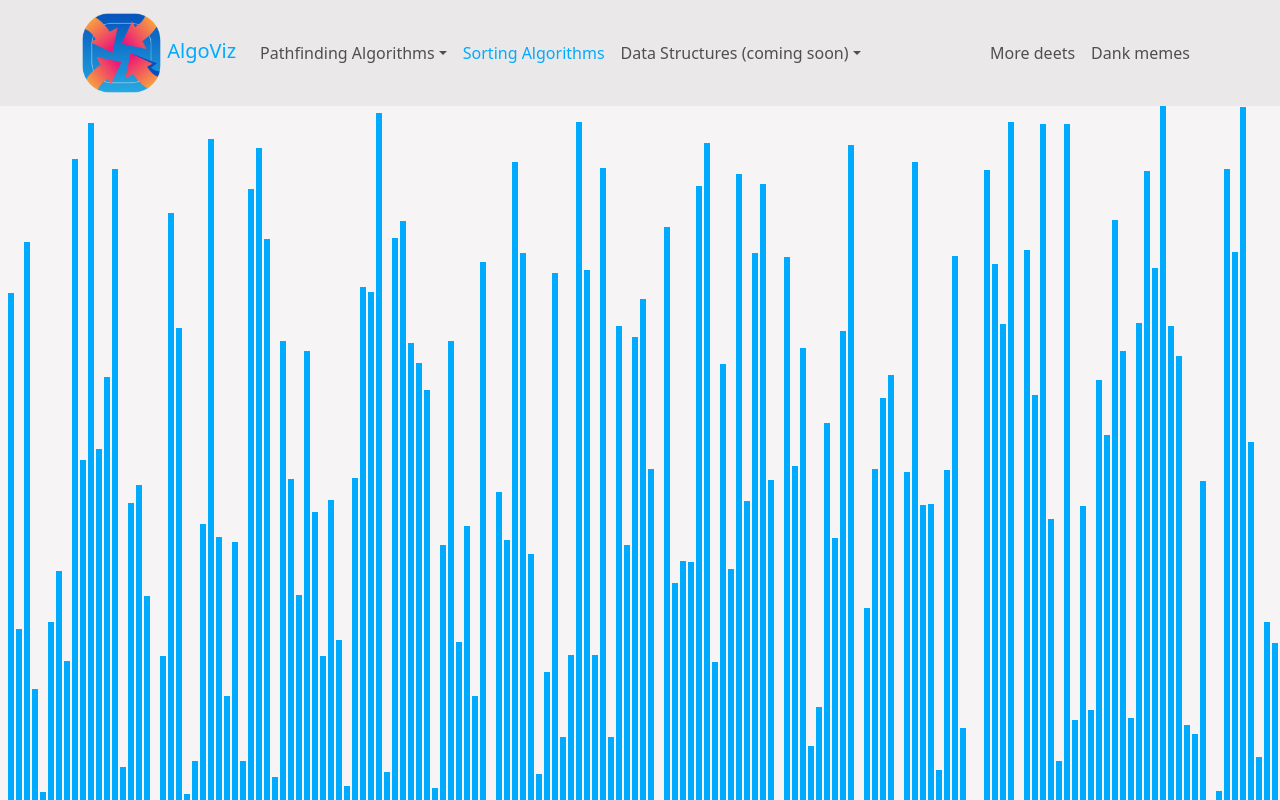
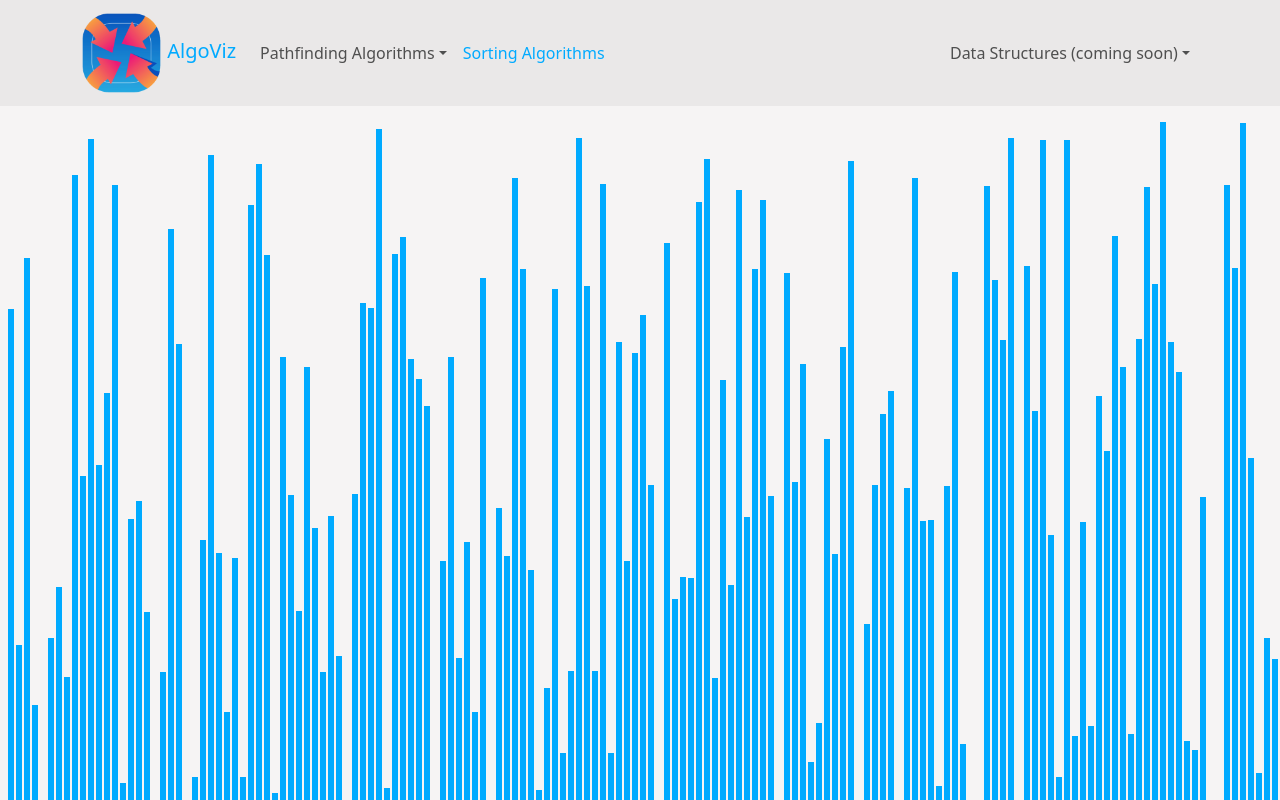
Before and after one commit to cjohnson74/AlgoViz, a React (Create React App) app: page / in a window 1280 px wide. Both pictures are taken after a click on the button "Sorting Algorithms". Shown: the top 800 px of the page. Built offline with nearby package versions, Linux system fonts and the light colour scheme.

Commit message:
heroku update

```diff
--- a/src/App.js
+++ b/src/App.js
@@ -68,6 +68,8 @@ function App() {
                 </NavDropdown.Item>
               </NavDropdown>
               <Nav.Link onClick={() => renderSwitch("SortingAlgorithms")}>Sorting Algorithms</Nav.Link>
+            </Nav>
+            <Nav>
               <NavDropdown title="Data Structures (coming soon)" id="collasible-nav-dropdown">
                 <NavDropdown.Item onClick={() => renderSwitch("Arrays")} href="#Arrays">
                   Array/List (coming soon)
@@ -92,12 +94,6 @@ function App() {
                 </NavDropdown.Item>
               </NavDropdown>
             </Nav>
-            <Nav>
-              <Nav.Link href="#deets">More deets</Nav.Link>
-              <Nav.Link eventKey={2} href="#memes">
-                Dank memes
-              </Nav.Link>
-            </Nav>
           </Navbar.Collapse>
         </Container>
       </Navbar>
--- a/src/SortingVisualizer/SortingVisualizer.css
+++ b/src/SortingVisualizer/SortingVisualizer.css
@@ -7,5 +7,5 @@
     width: 6px;
     background-color: #00aaff;
     display: inline-block;
-    margin: 0 1px;
+    margin: 2vh 1px;
 }
--- a/src/SortingVisualizer/SortingVisulaizer.jsx
+++ b/src/SortingVisualizer/SortingVisulaizer.jsx
@@ -3,7 +3,7 @@ import { getMergeSortAnimations } from "../sortingAlgorithms/sortingAlgorithms";
 import "../SortingVisualizer/SortingVisualizer.css";
 
 // Speed of animation can be changed here
-const ANIMATION_SPEED_MS = 200;
+const ANIMATION_SPEED_MS = 3;
 
 // Number of bars (values) in the array can be changed here
 const NUMBER_OF_ARRAY_BARS = 200;
@@ -38,7 +38,7 @@ export default class SortingVisualizer extends React.Component {
         const [barOneIdx, barTwoIdx] = animations[i];
         const barOneStyle = arrayBars[barOneIdx].style;
         const barTwoStyle = arrayBars[barTwoIdx].style;
-        const color = i % 3 === 0 ? 'red' : 'turquoise';
+        const color = i % 3 === 0 ? '#07f71f' : '#ff9e4e';
         setTimeout(() => {
           barOneStyle.backgroundColor = color;
           barTwoStyle.backgroundColor = color;
```
